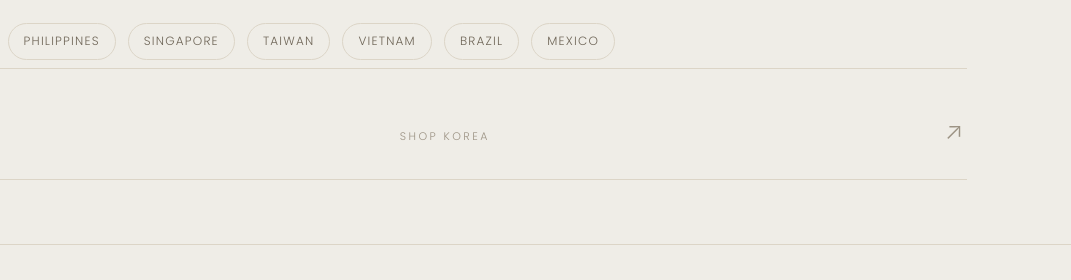
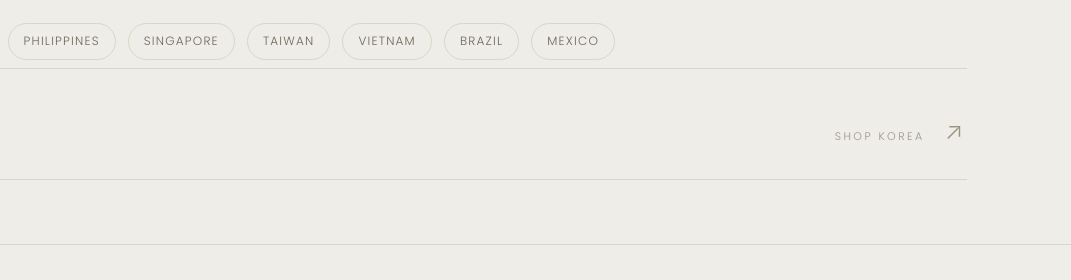
Before and after one commit to jnvcbjung-sudo/anyarvo, a plain HTML site: page index.html in a window 1280 px wide. Shown: the part 4900-5180 px from the top of the page, 209-1280 px from the left. Drawn offline with Linux system fonts and the light colour scheme.

Commit message:
Shop: right-align "Shop Korea" label (match "Shop Worldwide")
Co-Authored-By: Claude Opus 4.8 <noreply@anthropic.com>

```diff
--- a/index.html
+++ b/index.html
@@ -174,6 +174,7 @@
   .shop-list>li>a:hover .s-name{color:var(--deepgold)}
   .s-name{font-weight:400;text-transform:uppercase;letter-spacing:.01em;font-size:clamp(22px,3.2vw,40px);transition:color .3s}
   .s-meta{font-size:11px;letter-spacing:.22em;text-transform:uppercase;color:var(--muted);white-space:nowrap}
+  .shop-list>li>a .s-meta{margin-left:auto;text-align:right}
   .s-arrow{font-size:clamp(17px,2.2vw,24px);color:var(--muted)}
   .shop-list .soon{cursor:default;opacity:.4}
   .shop-list .soon .s-arrow{font-size:11px;letter-spacing:.22em;text-transform:uppercase}
```
